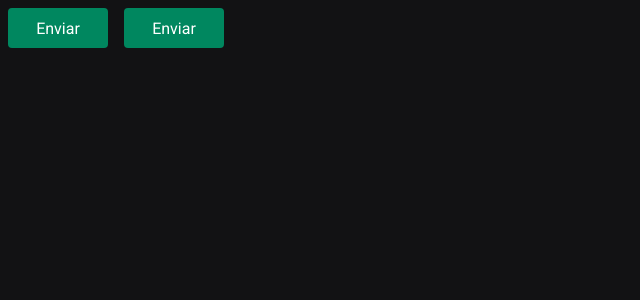
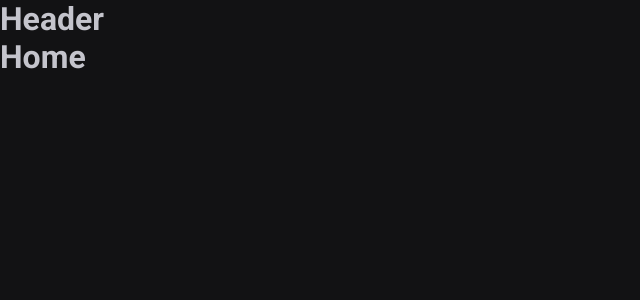
Before and after one commit to andreyaraujo-dev/ignite-reactjs-v2, a React (Vite) app in the folder 02-ignite-timer/: page / in a window 1280 px wide. Shown: the top 300 px of the page, without its empty margins (0-640 px from the left). Built offline with nearby package versions, Linux system fonts and the light colour scheme.

Commit message:
feat: define rotas

```diff
--- a/02-ignite-timer/package.json
+++ b/02-ignite-timer/package.json
@@ -13,6 +13,7 @@
   "dependencies": {
     "react": "^18.2.0",
     "react-dom": "^18.2.0",
+    "react-router-dom": "^6.14.0",
     "styled-components": "^6.0.1"
   },
   "devDependencies": {
--- a/02-ignite-timer/src/App.tsx
+++ b/02-ignite-timer/src/App.tsx
@@ -1,14 +1,15 @@
 import { ThemeProvider } from 'styled-components'
-import { Button } from './components/Button'
 import { defaultTheme } from './styles/theme/default'
 import { GlobalStyle } from './styles/global'
+import { Router } from './Router'
+import { BrowserRouter } from 'react-router-dom'
 
 export function App() {
   return (
     <ThemeProvider theme={defaultTheme}>
-      <Button variant="primary" />
-      <Button variant="secondary" />
-
+      <BrowserRouter>
+        <Router />
+      </BrowserRouter>
       <GlobalStyle />
     </ThemeProvider>
   )
--- /dev/null
+++ b/02-ignite-timer/src/Router.tsx
@@ -0,0 +1,15 @@
+import { Route, Routes } from 'react-router-dom'
+import { Home } from './pages/Home'
+import { History } from './pages/History'
+import { DefaultLayout } from './layouts/DefaultLayout'
+
+export function Router() {
+  return (
+    <Routes>
+      <Route path="/" element={<DefaultLayout />}>
+        <Route path="/" element={<Home />} />
+        <Route path="/history" element={<History />} />
+      </Route>
+    </Routes>
+  )
+}
--- a/02-ignite-timer/src/components/Button.styles.ts
+++ /dev/null
@@ -1,18 +0,0 @@
-import { styled } from 'styled-components'
-
-export type ButtonVariant = 'primary' | 'secondary'
-
-interface ButtonContainerProps {
-  variant: ButtonVariant
-}
-
-export const ButtonContainer = styled.button<ButtonContainerProps>`
-  width: 100px;
-  height: 40px;
-  border-radius: 4px;
-  border: 0;
-  margin: 8px;
-
-  background-color: ${(props) => props.theme['green-500']};
-  color: ${(props) => props.theme.white};
-`
--- a/02-ignite-timer/src/components/Button.tsx
+++ /dev/null
@@ -1,9 +0,0 @@
-import { ButtonContainer, ButtonVariant } from './Button.styles'
-
-interface ButtonProps {
-  variant?: ButtonVariant
-}
-
-export function Button({ variant = 'primary' }: ButtonProps) {
-  return <ButtonContainer variant={variant}>Enviar</ButtonContainer>
-}
--- /dev/null
+++ b/02-ignite-timer/src/components/Header.tsx
@@ -0,0 +1,3 @@
+export function Header() {
+  return <h1>Header</h1>
+}
--- /dev/null
+++ b/02-ignite-timer/src/layouts/DefaultLayout.tsx
@@ -0,0 +1,11 @@
+import { Outlet } from 'react-router-dom'
+import { Header } from '../components/Header'
+
+export function DefaultLayout() {
+  return (
+    <div>
+      <Header />
+      <Outlet />
+    </div>
+  )
+}
--- /dev/null
+++ b/02-ignite-timer/src/pages/History.tsx
@@ -0,0 +1,3 @@
+export function History() {
+  return <h1>History</h1>
+}
--- /dev/null
+++ b/02-ignite-timer/src/pages/Home.tsx
@@ -0,0 +1,3 @@
+export function Home() {
+  return <h1>Home</h1>
+}
```
Also changed, not shown: 1 other file (tests, documents, lock files or other folders).
